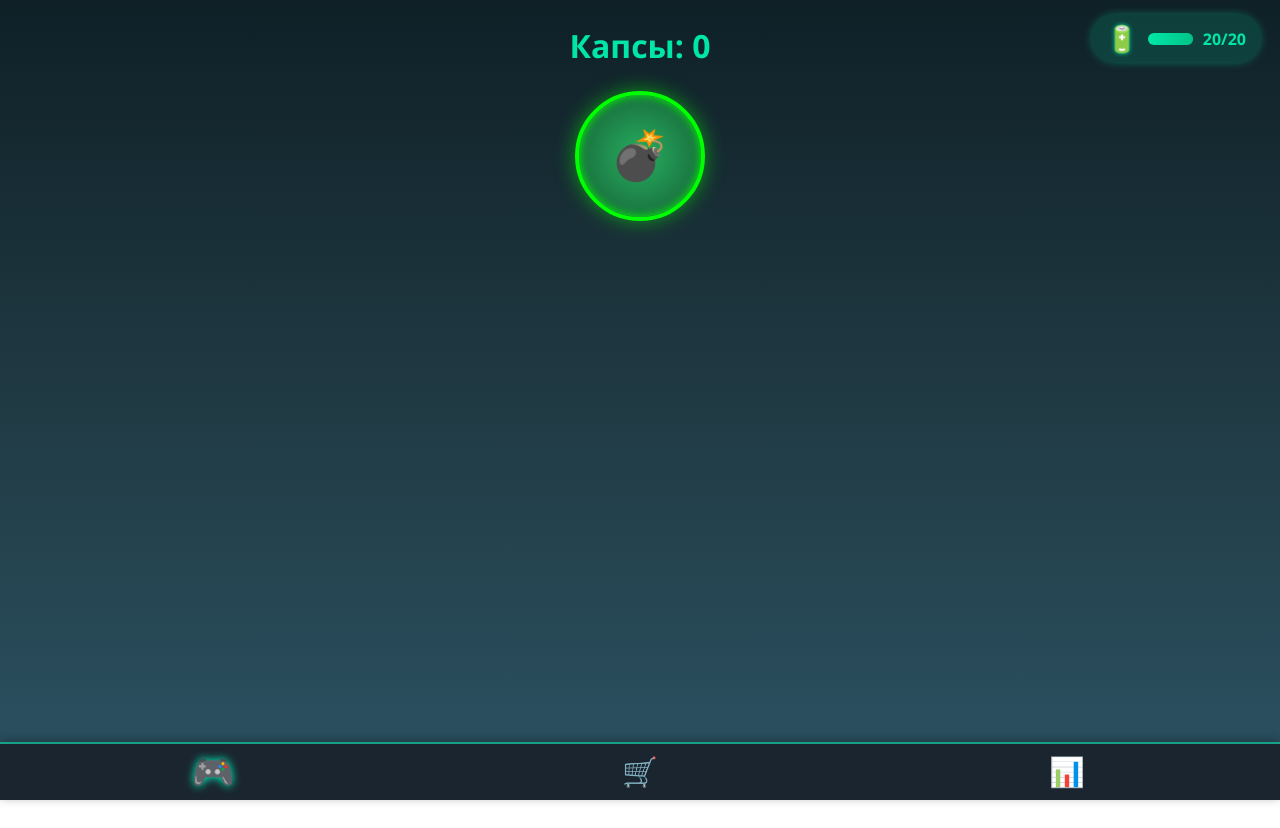
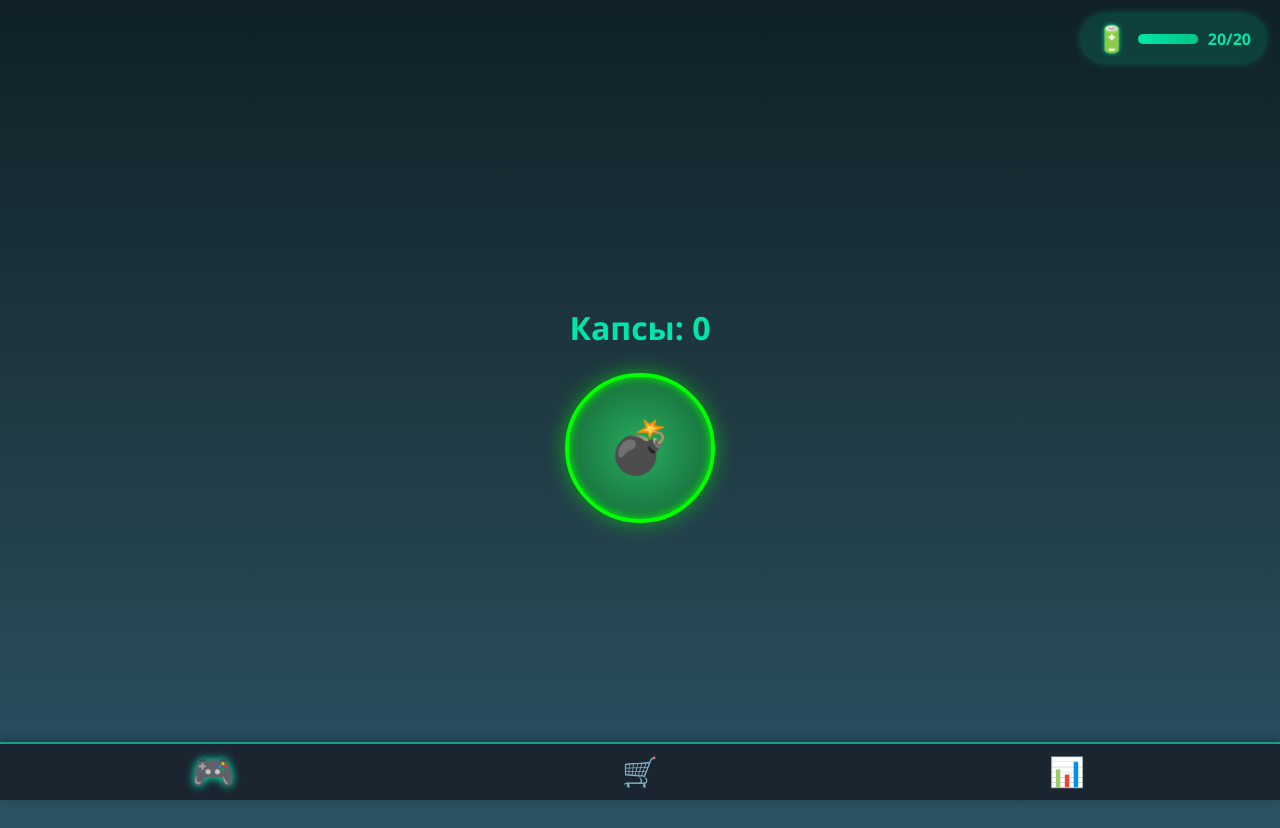
Before and after one commit to crymory/bunker-clickers, a React (Create React App) app: page / in a window 1280 px wide. Before the commit the page ends 800 px from the top, so only its background shows below. Built offline with nearby package versions, Linux system fonts and the light colour scheme.

Commit message:
Update App.css
Исправлена кнопка

```diff
--- a/src/App.css
+++ b/src/App.css
@@ -6,22 +6,28 @@ body {
   font-family: 'Segoe UI', sans-serif;
   color: #fff;
   min-height: 100vh;
+  overflow-x: hidden;
 }
 
 /* Основной контейнер */
 .app {
   max-width: 500px;
   margin: auto;
-  padding: 1.5rem 1rem 4rem; /* доп. отступ снизу для нижней панели */
+  padding: 1.5rem 1rem 4rem;
   text-align: center;
+  position: relative;
 }
 
-/* Заголовок */
-/*.title {
-  font-size: 2.4rem;
-  margin-bottom: 1rem;
-  text-shadow: 0 0 10px #0ff;
-}*/
+/* Центр игрового экрана */
+.game {
+  display: flex;
+  flex-direction: column;
+  align-items: center;
+  justify-content: center;
+  height: calc(100vh - 100px);
+  padding-top: 40px;
+  position: relative;
+}
 
 /* Счётчик */
 .counter {
@@ -33,8 +39,8 @@ body {
 
 /* Кнопка-кликер */
 .click-button {
-  width: 130px;
-  height: 130px;
+  width: 150px;
+  height: 150px;
   border-radius: 50%;
   background: radial-gradient(circle, #27ae60 0%, #145a32 100%);
   border: 4px solid #0f0;
@@ -50,11 +56,55 @@ body {
 
 .click-button::after {
   content: "💣";
-  font-size: 3rem;
+  font-size: 3.2rem;
   position: absolute;
   top: 50%;
   left: 50%;
   transform: translate(-50%, -50%);
+}
+
+/* Энергия справа сверху */
+.energy {
+  position: fixed;
+  top: 15px;
+  right: 15px;
+  display: flex;
+  align-items: center;
+  gap: 10px;
+  background: rgba(0, 230, 168, 0.15);
+  padding: 6px 14px;
+  border-radius: 24px;
+  box-shadow: 0 0 10px rgba(0, 230, 168, 0.4);
+  font-weight: 700;
+  font-size: 1rem;
+  color: #00e6a8;
+  z-index: 999;
+  backdrop-filter: blur(6px);
+}
+
+.battery-icon {
+  font-size: 1.6rem;
+  filter: drop-shadow(0 0 2px #00e6a8);
+}
+
+/* Прогресс-бар */
+.energy-bar {
+  position: relative;
+  flex-grow: 1;
+  width: 60px;
+  height: 10px;
+  background: rgba(0, 230, 168, 0.25);
+  border-radius: 10px;
+  overflow: hidden;
+  box-shadow: inset 0 0 4px rgba(0, 230, 168, 0.7);
+}
+
+.energy-bar-fill {
+  height: 100%;
+  background: linear-gradient(90deg, #00e6a8, #00c488);
+  border-radius: 10px 0 0 10px;
+  transition: width 0.4s ease-in-out;
+  box-shadow: 0 0 8px #00e6a8;
 }
 
 /* Магазин */
@@ -178,9 +228,8 @@ body {
 
 .caps-popup {
   position: absolute;
-  /* Размещаем примерно по центру кнопки */
   left: 50%;
-  bottom: 60px; /* чуть выше кнопки */
+  bottom: 80px;
   transform: translateX(-50%);
   font-size: 1.8rem;
   font-weight: 900;
@@ -202,52 +251,6 @@ body {
   }
 }
 
-
-/* Энергия справа сверху */
-.energy {
-  position: absolute;
-  top: 15px;
-  right: 20px;
-  display: flex;
-  align-items: center;
-  gap: 10px;
-  background: rgba(0, 230, 168, 0.15);
-  padding: 6px 14px;
-  border-radius: 24px;
-  box-shadow: 0 0 10px rgba(0, 230, 168, 0.4);
-  font-weight: 700;
-  font-size: 1rem;
-  color: #00e6a8;
-  user-select: none;
-  width: 140px;
-  font-family: 'Segoe UI', Tahoma, Geneva, Verdana, sans-serif;
-}
-
-.battery-icon {
-  font-size: 1.6rem;
-  filter: drop-shadow(0 0 2px #00e6a8);
-}
-
-/* Прогресс-бар */
-
-.energy-bar {
-  position: relative;
-  flex-grow: 1;
-  height: 12px;
-  background: rgba(0, 230, 168, 0.25);
-  border-radius: 10px;
-  overflow: hidden;
-  box-shadow: inset 0 0 4px rgba(0, 230, 168, 0.7);
-}
-
-.energy-bar-fill {
-  height: 100%;
-  background: linear-gradient(90deg, #00e6a8, #00c488);
-  border-radius: 10px 0 0 10px;
-  transition: width 0.4s ease-in-out;
-  box-shadow: 0 0 8px #00e6a8;
-}
-
 /* Отключение кнопки при нуле энергии */
 .click-button:disabled {
   filter: grayscale(80%);
```
